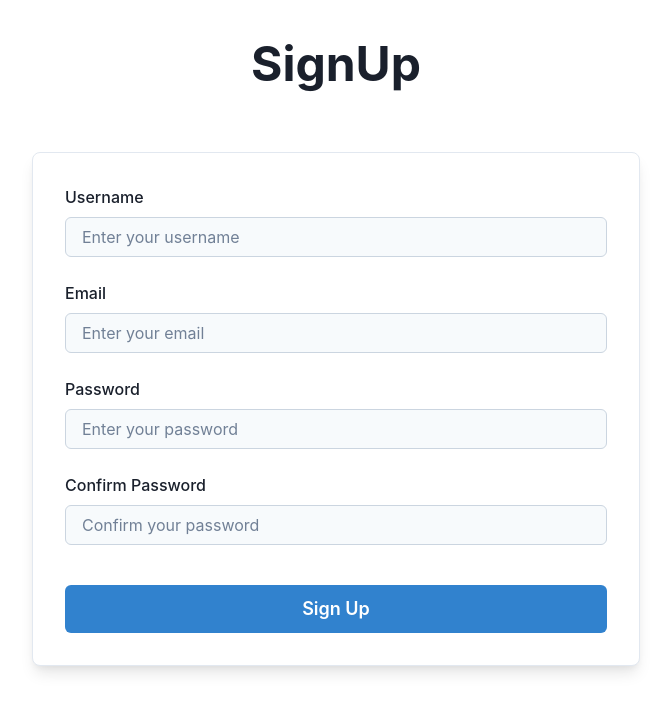
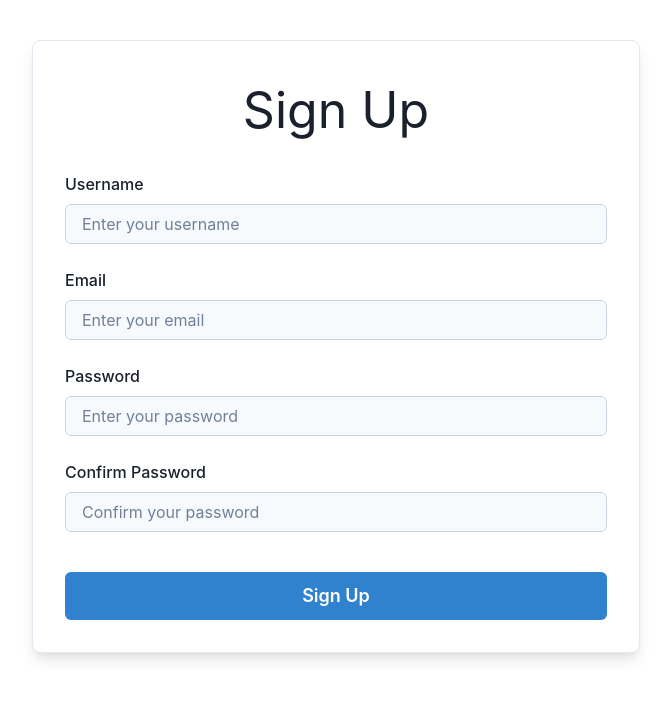
Before and after one commit to awolarm/JobReviews, a React (Vite) app in the folder frontend/: page /signup in a window 1280 px wide. Shown: the top 712 px of the page, without its empty margins (304-975 px from the left). Built offline with nearby package versions, Linux system fonts and the light colour scheme.

Commit message:
Update SignupPage.jsx

```diff
--- a/frontend/src/pages/SignupPage.jsx
+++ b/frontend/src/pages/SignupPage.jsx
@@ -1,5 +1,5 @@
 import { useState, useEffect } from 'react';
-import { Box, Button, Container, Input, Heading, VStack, useColorMode } from '@chakra-ui/react';
+import { Box, Button, Container, Input, Heading, VStack, useColorMode, Text } from '@chakra-ui/react';
 import { useColorModeValue } from '@chakra-ui/color-mode';
 import { FormControl, FormLabel} from '@chakra-ui/form-control';
 
@@ -102,9 +102,6 @@ const SignupPage = () => {
       )}
 
       <VStack spacing={8}>
-        <Heading as="h1" size="2xl" textAlign="center" mb={8} color={textColor}>
-          SignUp
-        </Heading>
         <Box
           w="full"
           bg={formBg}
@@ -116,6 +113,9 @@ const SignupPage = () => {
         >
           <form onSubmit={handleSubmit}>
             <VStack spacing={6}>
+                <Text fontSize='50px' color={textColor}>
+                    Sign Up
+                </Text>
                 <FormControl>
                     <FormLabel color={textColor}>Username</FormLabel>
                     <Input
```
